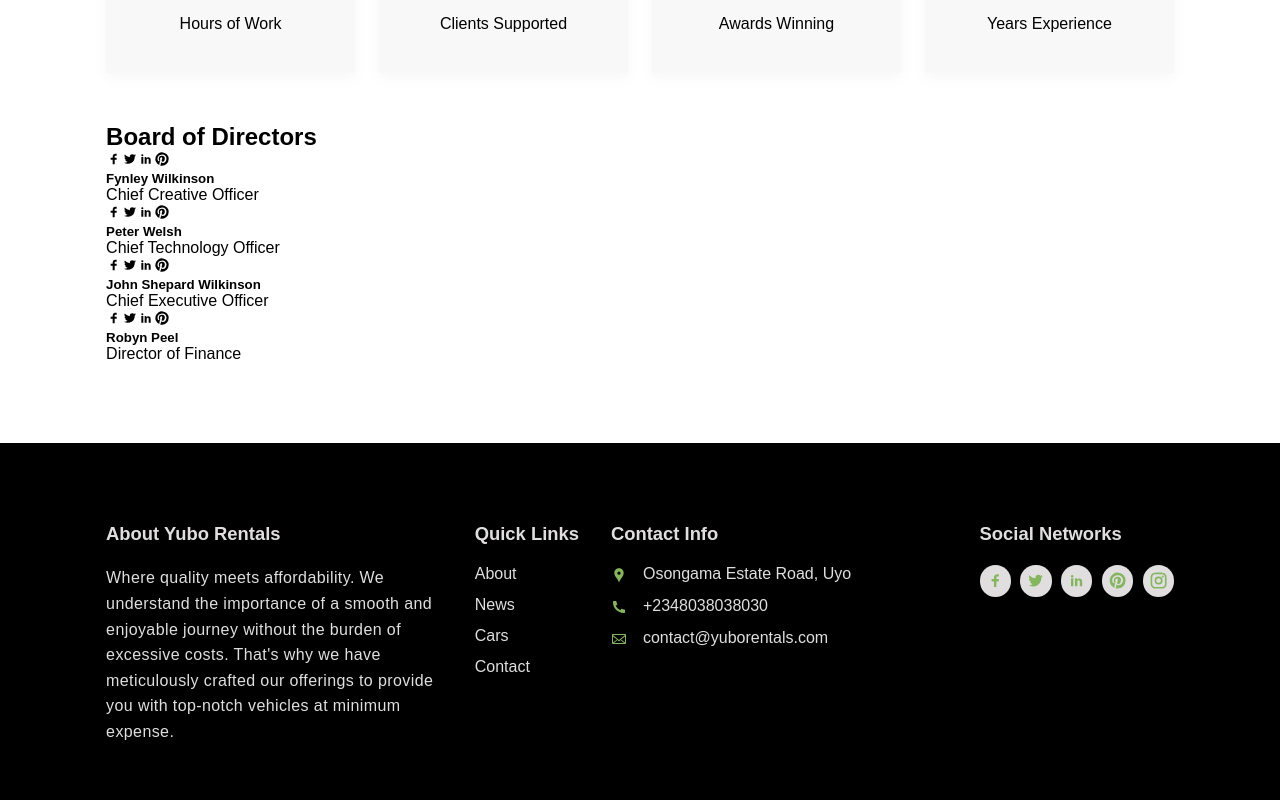
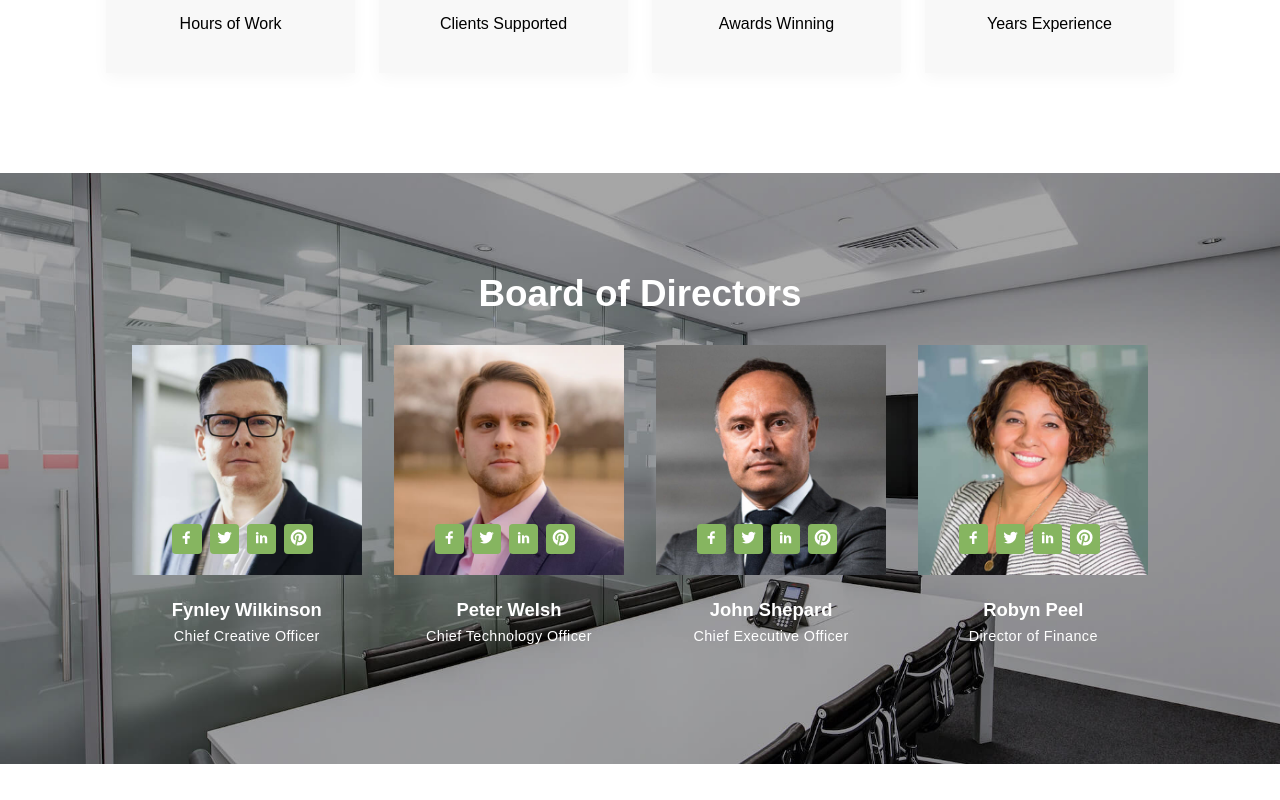
Before and after one commit to Ubongg/car-rental, a Next.js app: page /about in a window 1280 px wide. Shown: the part 680-1480 px from the top of the page. Built offline with nearby package versions, Linux system fonts and the light colour scheme.

Commit message:
done board of directors section in about page

```diff
--- a/src/app/about/page.jsx
+++ b/src/app/about/page.jsx
@@ -69,12 +69,21 @@ const About = () => {
             </div>
           </div>
         </ScrollTrigger>
+      </div>
       <div className={styles.board}>
         <div className={styles.boardWrap}>
           <h2>Board of Directors</h2>
           <div className={styles.directors}>
             <div className={styles.director}>
-                <div className={styles.imgBx}>
+              <div
+                className={styles.imgBx}
+                style={{
+                  background: "url('/assets/board1.jpeg')",
+                  backgroundPosition: "top",
+                  backgroundRepeat: "no-repeat",
+                  backgroundSize: "cover",
+                }}
+              >
                 <div className={styles.icons}>
                   <span>
                     <TiSocialFacebook />
@@ -96,7 +105,15 @@ const About = () => {
               </div>
             </div>
             <div className={styles.director}>
-                <div className={styles.imgBx}>
+              <div
+                className={styles.imgBx}
+                style={{
+                  background: "url('/assets/board2.jpeg')",
+                  backgroundPosition: "top",
+                  backgroundRepeat: "no-repeat",
+                  backgroundSize: "cover",
+                }}
+              >
                 <div className={styles.icons}>
                   <span>
                     <TiSocialFacebook />
@@ -118,7 +135,15 @@ const About = () => {
               </div>
             </div>
             <div className={styles.director}>
-                <div className={styles.imgBx}>
+              <div
+                className={styles.imgBx}
+                style={{
+                  background: "url('/assets/board3.jpeg')",
+                  backgroundPosition: "top",
+                  backgroundRepeat: "no-repeat",
+                  backgroundSize: "cover",
+                }}
+              >
                 <div className={styles.icons}>
                   <span>
                     <TiSocialFacebook />
@@ -135,12 +160,20 @@ const About = () => {
                 </div>
               </div>
               <div className={styles.textBx}>
-                  <h5>John Shepard Wilkinson</h5>
+                <h5>John Shepard</h5>
                 <p>Chief Executive Officer</p>
               </div>
             </div>
             <div className={styles.director}>
-                <div className={styles.imgBx}>
+              <div
+                className={styles.imgBx}
+                style={{
+                  background: "url('/assets/board4.jpeg')",
+                  backgroundPosition: "top",
+                  backgroundRepeat: "no-repeat",
+                  backgroundSize: "cover",
+                }}
+              >
                 <div className={styles.icons}>
                   <span>
                     <TiSocialFacebook />
@@ -165,7 +198,6 @@ const About = () => {
         </div>
       </div>
     </div>
-    </div>
   );
 };
 
--- a/src/app/about/page.module.css
+++ b/src/app/about/page.module.css
@@ -9,7 +9,7 @@
 .aboutWrap {
   max-width: 480px;
   width: 100%;
-  padding: 80px 0;
+  padding: 80px 0 0;
 }
 .aboutSec1 {
   display: flex;
@@ -47,16 +47,100 @@
   color: var(--primaryColor);
   font-size: 2.3rem;
 }
+.board {
+  display: flex;
+  align-items: center;
+  flex-direction: column;
+  background: url("/assets/directors.jpeg");
+  width: 100vw;
+  background-position: center;
+  background-repeat: no-repeat;
+  background-size: cover;
+  margin: 50px 0;
+}
+.boardWrap {
+  max-width: 480px;
+  width: 100%;
+  padding: 100px var(--smallPadding) 120px;
+  display: flex;
+  align-items: center;
+  flex-direction: column;
+}
+.boardWrap h2 {
+  color: var(--mainWhite);
+  font-size: 2.3rem;
+  margin-bottom: 30px;
+}
+.directors {
+  width: 100%;
+  display: flex;
+  flex-direction: column;
+  gap: 2rem;
+}
+.director {
+  width: 100%;
+  display: flex;
+  flex-direction: column;
+  text-align: center;
+  gap: 1.5rem;
+}
+.director .imgBx {
+  height: 400px;
+  width: 100%;
+  position: relative;
+}
+.director .imgBx .icons {
+  position: absolute;
+  bottom: 10%;
+  left: 0;
+  right: 0;
+}
+.director .imgBx .icons span {
+  padding: 6px 5px 3px;
+  margin-right: 8px;
+  background: var(--primaryColor);
+  border-radius: var(--small-radius);
+  color: var(--mainWhite);
+  font-size: 1.2rem;
+}
+.director .textBx {
+  color: var(--mainWhite);
+}
+.director .textBx h5 {
+  font-size: 1.15rem;
+  margin-bottom: 7px;
+}
+.director .textBx p {
+  font-size: 0.9rem;
+  letter-spacing: var(--small-spacing);
+}
 
 @media screen and (min-width: 576px) {
   .scrollCount {
     display: grid;
     grid-template-columns: 1fr 1fr;
   }
+  .boardWrap {
+    padding: 100px 0 120px;
+  }
+  .directors {
+    display: grid;
+    grid-template-columns: 1fr 1fr;
+  }
+  .director .imgBx {
+    height: 230px;
+  }
 }
 @media screen and (min-width: 768px) {
   .aboutWrap {
     max-width: 650px;
+  }
+  .boardWrap {
+    max-width: 650px;
+    padding: 100px 0 120px;
+  }
+  .director .imgBx {
+    height: 330px;
   }
 }
 @media screen and (min-width: 1024px) {
@@ -79,4 +163,17 @@
     display: grid;
     grid-template-columns: 1fr 1fr 1fr 1fr;
   }
+  .boardWrap {
+    width: var(--width);
+    margin-inline: var(--margin-inline);
+    max-width: 100%;
+    padding: 100px var(--smallPadding) 120px;
+  }
+  .directors {
+    display: grid;
+    grid-template-columns: 1fr 1fr 1fr 1fr;
+  }
+  .director .imgBx {
+    height: 230px;
+  }
 }
```
Also changed, not shown: public/assets/directors.jpeg (added). Lines whose indentation alone changed are shown as unchanged.
